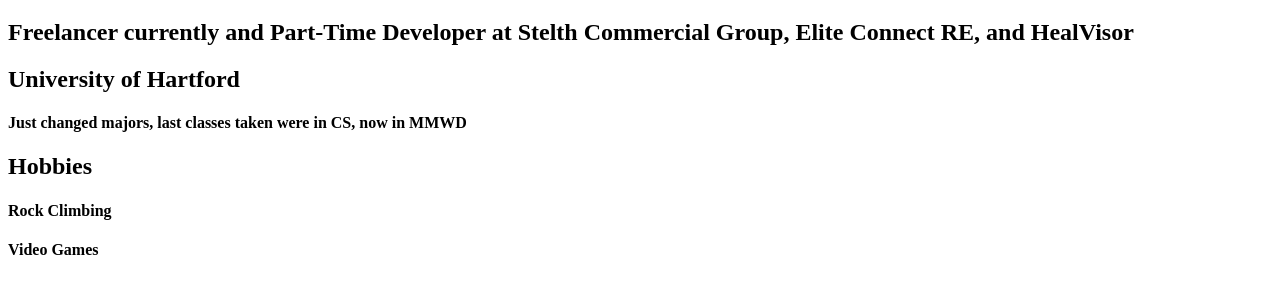
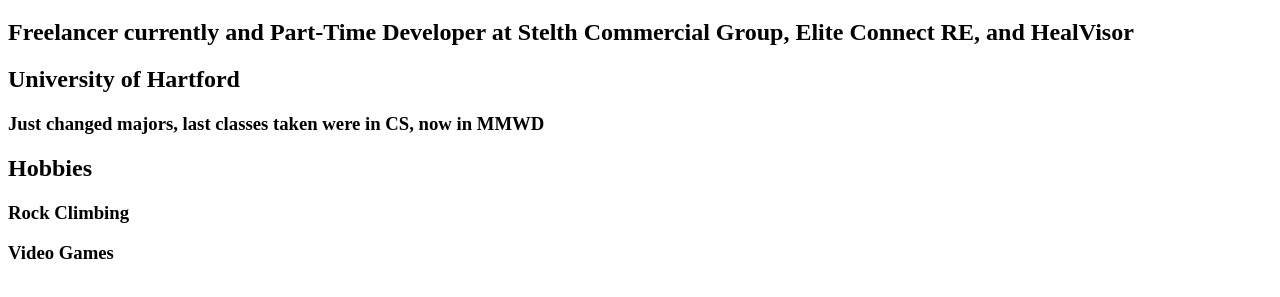
Before and after one commit to jgoldenbe/HTML-Fundamental, a plain HTML site: page index.html in a window 1280 px wide. Shown: the part 61-358 px from the top of the page. Drawn offline with Linux system fonts and the light colour scheme.

Commit message:
changed outlining error of h4 to h3

```diff
--- a/index.html
+++ b/index.html
@@ -13,10 +13,10 @@
   <h2>Freelancer currently and Part-Time Developer at Stelth Commercial Group, Elite Connect RE, and HealVisor</h2>
   <!--School and Major-->
   <h2>University of Hartford</h2>
-  <h4>Just changed majors, last classes taken were in CS, now in MMWD</h4>
+  <h3>Just changed majors, last classes taken were in CS, now in MMWD</h3>
   <!--Hobbies-->
   <h2>Hobbies</h2>
-  <h4>Rock Climbing</h4>
-  <h4>Video Games</h4>
+  <h3>Rock Climbing</h3>
+  <h3>Video Games</h3>
 </body>
 </html>
```
